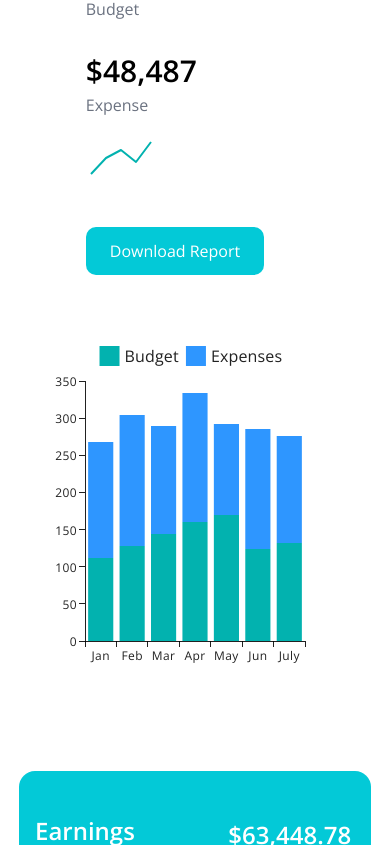
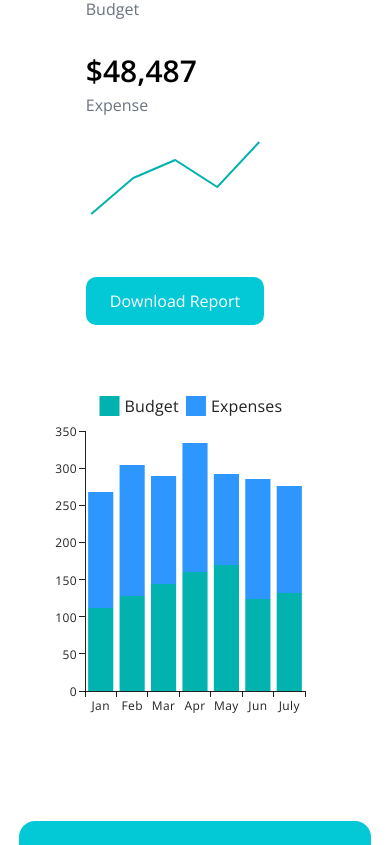
Before and after one commit to MORPHS01/morphyy-dashboard-application, a Next.js app: page /dashboard in a window 390 px wide. Shown: the part 839-1684 px from the top of the page. Built offline with nearby package versions, Linux system fonts and the light colour scheme.

Commit message:
UI fixes

```diff
--- a/app/dashboard/page.jsx
+++ b/app/dashboard/page.jsx
@@ -96,12 +96,8 @@ function dashboard(){
                 <p className="text-gray-500 mt-1">Expense</p>
               </div>
 
-              <div className="mt-5 max-[780px]:hidden">
+              <div className="mt-5">
                 <SparkLineChart data={[2, 6, 8, 5, 10]} height={100} showHighlight showTooltip/>
-              </div>
-
-              <div className="hidden mt-5 max-[780px]:block">
-                <SparkLineChart data={[2, 6, 8, 5, 10]} height={50} width={70} showHighlight showTooltip/>
               </div>
 
               <div className="mt-10">
@@ -177,7 +173,7 @@ function dashboard(){
             <p className="text-xl font-semibold">Sales Overview</p>
             <DropDown/>
           </div>
-          <div className="md:w-full overflow-auto">
+          <div className="md:w-full overflow-auto max-w-[90%]">
             <LinearChart />
           </div>
         </div>
```
